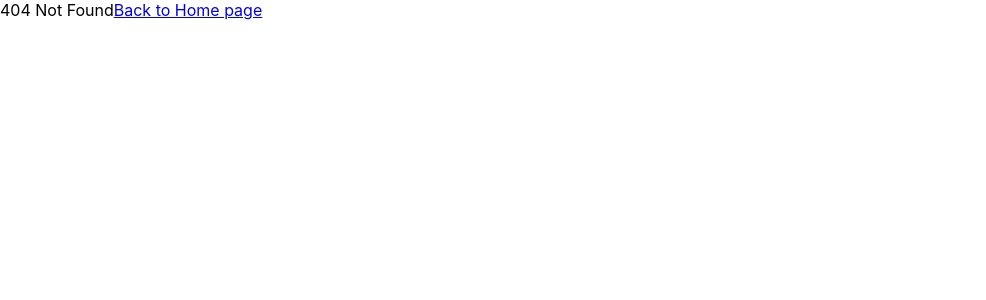
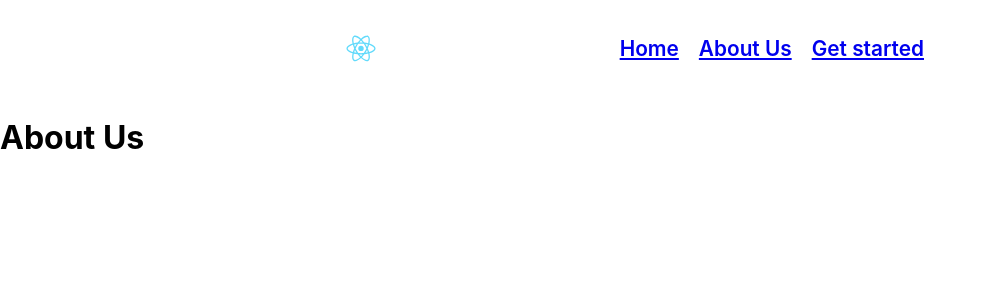
Before and after one commit to HabebNawatha/DomainsSSLManager, a React (Create React App) app in the folder Frontend/: page /aboutus in a window 1280 px wide. Before the commit this address had no page. Shown: the top 300 px of the page, without its empty margins (0-986 px from the left). Built offline with nearby package versions, Linux system fonts and the light colour scheme.

Commit message:
Sorting files & folders + setting up navbar

```diff
--- a/Frontend/package.json
+++ b/Frontend/package.json
@@ -13,6 +13,7 @@
     "@types/react-router-dom": "^5.3.3",
     "react": "^18.2.0",
     "react-dom": "^18.2.0",
+    "react-icons": "^5.0.1",
     "react-router-dom": "^6.21.3",
     "react-scripts": "5.0.1",
     "typescript": "^4.9.5",
--- /dev/null
+++ b/Frontend/src/assets/NavBarStyle.css
@@ -0,0 +1,42 @@
+.navbar{
+    display: flex;
+    align-items: center;
+    justify-content: space-between;
+    padding: 20px 80px;
+    box-shadow: 0 5px 15px rgba(0,0,0,0,0.06);
+    margin-left: 20%;
+    margin-right: 20%;
+  }
+.navbar-container{
+    display: flex;
+    align-items: center;
+    justify-content: center;
+}
+.navbar-container ul{
+    list-style-type: none;
+    padding: 0;
+}
+
+.navbar-container li {
+    display: inline;
+    margin-right: 20px;
+    position: relative;
+    color: #000000;
+    text-decoration: none;
+    font-weight: 600;
+    font-size: 1.3rem;
+    transition: 0.3s ease-in-out;
+  }
+
+.navbar-container li:hover{
+    color: #17aacf;
+}
+.navbar-container li:hover::after {
+    content: "";
+    width: 30%;
+    height: 2px;
+    background-color: #17aacf;
+    position: absolute;
+    bottom: -4px;
+    left: 2px;
+  }
--- a/Frontend/src/index.tsx
+++ b/Frontend/src/index.tsx
@@ -1,21 +1,42 @@
-import React from 'react';
+import React, { Children } from 'react';
 import ReactDOM from 'react-dom/client';
 import './index.css';
 import App from './App';
 import reportWebVitals from './reportWebVitals';
-import {createBrowserRouter,RouterProvider} from 'react-router-dom';
+import {createBrowserRouter,Outlet,RouterProvider} from 'react-router-dom';
 import HomePage from './pages/HomePage';
 import ProfilePage from './pages/ProfilePage';
 import NotFoundPage from './pages/NotFoundPage';
+import AboutUsPage from './pages/AboutUsPage';
+import NavBar from './layouts/NavBar';
+import { ChildProcess } from 'child_process';
 
-const router = createBrowserRouter([{
+const AppLayout = () => {
+  return(
+    <>
+      <NavBar/>
+      <Outlet/>
+    </>
+  );
+};
+const router = createBrowserRouter([
+  {
+    element: <AppLayout />,
+    children: [
+      {
         path:'/',
         element:<HomePage/>,
         errorElement:<NotFoundPage/>
       },{
         path:'/profile',
         element:<ProfilePage/>,
-}]);
+      },{
+        path:'/aboutus',
+        element:<AboutUsPage/>,
+      }
+    ]
+  },
+ ]);
 
 const root = ReactDOM.createRoot(
   document.getElementById('root') as HTMLElement
@@ -25,8 +46,4 @@ root.render(
     <RouterProvider router={router}/>
   </React.StrictMode>
 );
-
-// If you want to start measuring performance in your app, pass a function
-// to log results (for example: reportWebVitals(console.log))
-// or send to an analytics endpoint. Learn more: https://bit.ly/CRA-vitals
 reportWebVitals();
--- /dev/null
+++ b/Frontend/src/layouts/NavBar.tsx
@@ -0,0 +1,19 @@
+import {Link} from 'react-router-dom';
+import '../assets/NavBarStyle.css'
+import image from '../logo.svg';
+
+
+export default function NavBar(){
+    return(
+        <nav className='navbar'>
+        <img src={image} alt="Logo" style={{ width: '50px', height: 'auto' }} />
+        <div className="navbar-container">
+            <ul>
+                <li><Link to='/'>Home</Link></li>
+                <li><Link to='/aboutus'>About Us</Link></li>
+                <li><Link to='/'>Get started</Link></li>
+            </ul>
+        </div>
+        </nav>
+    )
+}
--- /dev/null
+++ b/Frontend/src/pages/AboutUsPage.tsx
@@ -0,0 +1,7 @@
+export default function AboutUsPage(){
+    return(
+        <div>
+            <h1>About Us</h1>
+        </div>
+    )
+}
```
Also changed, not shown: Frontend/src/assets/HomePageStyle.css (added), Frontend/src/components/ui/Button.tsx (renamed from Frontend/src/components/Button.tsx), 1 other file (tests, documents, lock files or other folders). Lines whose indentation alone changed are shown as unchanged.
